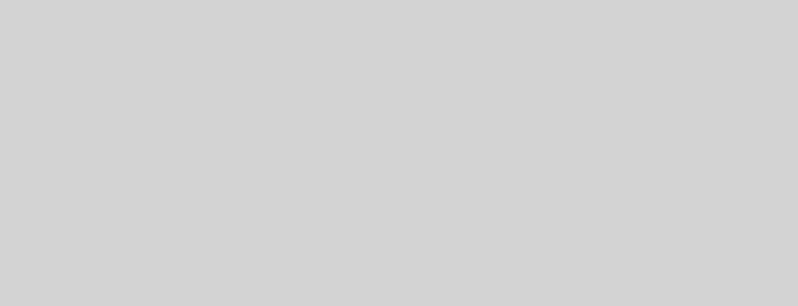
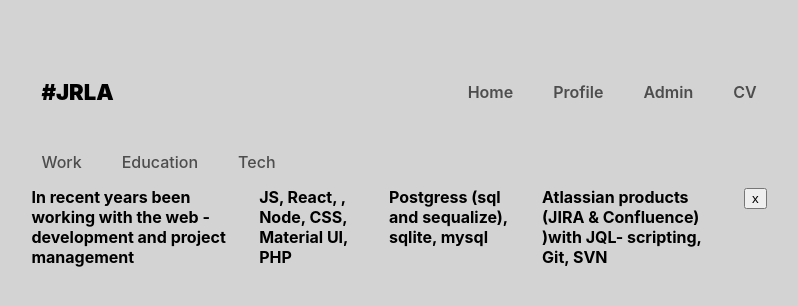
Before and after one commit to JouniR68/CV, a React (Vite) app: page /cv/tech in a window 1280 px wide. Before the commit this address had no page. Shown: the top 306 px of the page, without its empty margins (241-1039 px from the left). Built offline with nearby package versions, Linux system fonts and the light colour scheme.

Commit message:
Tech (wip)

```diff
--- a/data/datapkg.json
+++ b/data/datapkg.json
@@ -1,12 +1,13 @@
 {
-  "work": {
+  "tech": [
+    {
     "id": 1,
     "General": "In recent years been working with the web - development and project management",
-    "Web-programming": ["JS", "React", "Node", "CSS", "Material UI", "PHP"],
-    "Database": ["Postgress (sql and sequalize)", "sqlite", "mysql"],
-    "Sw tools": "Atlassian products (JIRA & Confluence) )with JQL- scripting",
-    "Version control": ["Git", "SVN"]
-  },
+    "Programming": ["JS, ", "React, ", ", Node", ", CSS", ", Material UI", ", PHP"],
+    "Database": ["Postgress (sql and sequalize), ", "sqlite, ", "mysql"],
+    "Tools": ["Atlassian products (JIRA & Confluence) )with JQL- scripting, ", "Git, ", "SVN"]
+  }
+  ],
 
   "intrests": ["Motorcycling", "Movies", "Sport"],
 
@@ -22,7 +23,7 @@
         "test manager",
         "R&D-manager"
       ],
-      "Locations": ["Oulu", "Helsinki", "Copenhagen"]
+      "Locations": ["Oulu, ", "Helsinki, ", "Copenhagen"]
     },
     {
       "id": 2,
@@ -36,7 +37,7 @@
       "Company": "Vivago",
       "Duration": "1.3.2022-curremt",
       "Roles": ["R&D - development manager (worked with the web software development and management)"],
-      "Locations": ["Tuusula"]
+      "Locations": ["Espoo"]
     }
   ],
 
@@ -61,7 +62,15 @@
     "When":"1994-1997",
     "Topics": "ADP -tradenomi schooling",
     "Degree": "Tradenomi (ADP- line)"
+  },
+  {
+    "id": 4,
+    "Item": "Self training (Scrimba advancded React course)",
+    "When":"2023",
+    "Topics": "Advanced react training",
+    "Degree": "-"
   }
+
   ],
 
   "profile": [
--- a/src/App.jsx
+++ b/src/App.jsx
@@ -9,6 +9,7 @@ import Logout from "./components/Logout";
 import CVLayout from "./Layouts/CVLayout";
 import Work from "./components/Work";
 import Education from "./components/Education";
+import Tech from "./components/Tech";
 import AddItem from "./components/AddIItem";
 
 import { BrowserRouter, Routes, Route } from "react-router-dom";
@@ -30,6 +31,7 @@ function App() {
           <Route path = 'cv' element={<CVLayout />}>
             <Route path="education" element={<Education />} />
             <Route path="work" element={<Work />} />
+            <Route path="tech" element={<Tech />} />
           </Route>
         </Route>
       </Routes>
--- a/src/Layouts/CVLayout.jsx
+++ b/src/Layouts/CVLayout.jsx
@@ -6,6 +6,7 @@ export default function CVLayout() {
       <nav className="host-nav">
         <Link to="work">Work</Link>
         <Link to="education">Education</Link>
+        <Link to="tech">Tech</Link>
       </nav>
       <Outlet />
     </>
--- a/src/components/Profile.jsx
+++ b/src/components/Profile.jsx
@@ -2,7 +2,7 @@ import JsonData from "../../data/datapkg.json";
 
 export default function Education() {
   let i = 0;
-  const profileData = JsonData.Profile.map((j) => {
+  const profileData = JsonData.profile.map((j) => {
     return j;
   });
 
--- /dev/null
+++ b/src/components/Tech.jsx
@@ -0,0 +1,37 @@
+import JsonData from "../../data/datapkg.json";
+import remover from "../utils/common"
+
+export default function Tech() {
+
+  let i = 0;
+  const issueData = JsonData.tech.map((j) => {
+    return j;
+  });
+
+
+
+  return (
+    <table key={i++} className="taulu">
+      {issueData?.map((t) => (
+        <div key={i++} className="row">
+          <div key={i++} className="cell">
+            {t?.General}
+          </div>
+          <div key={i++} className="cell">
+            {t.Programming.map(p => p)}
+          </div>
+          <div key={i++} className="cell">
+            {t?.Database.map(d => d
+            )}
+          </div>
+          <div key={i++} className="cell">
+            {t?.Tools.map(l => l)}
+          </div>
+          <div key={i++} className="cell">
+            <button onClick={() => remover("work", t.id)}>x</button>
+          </div>
+        </div>
+      ))}
+    </table>
+  );
+}
```
